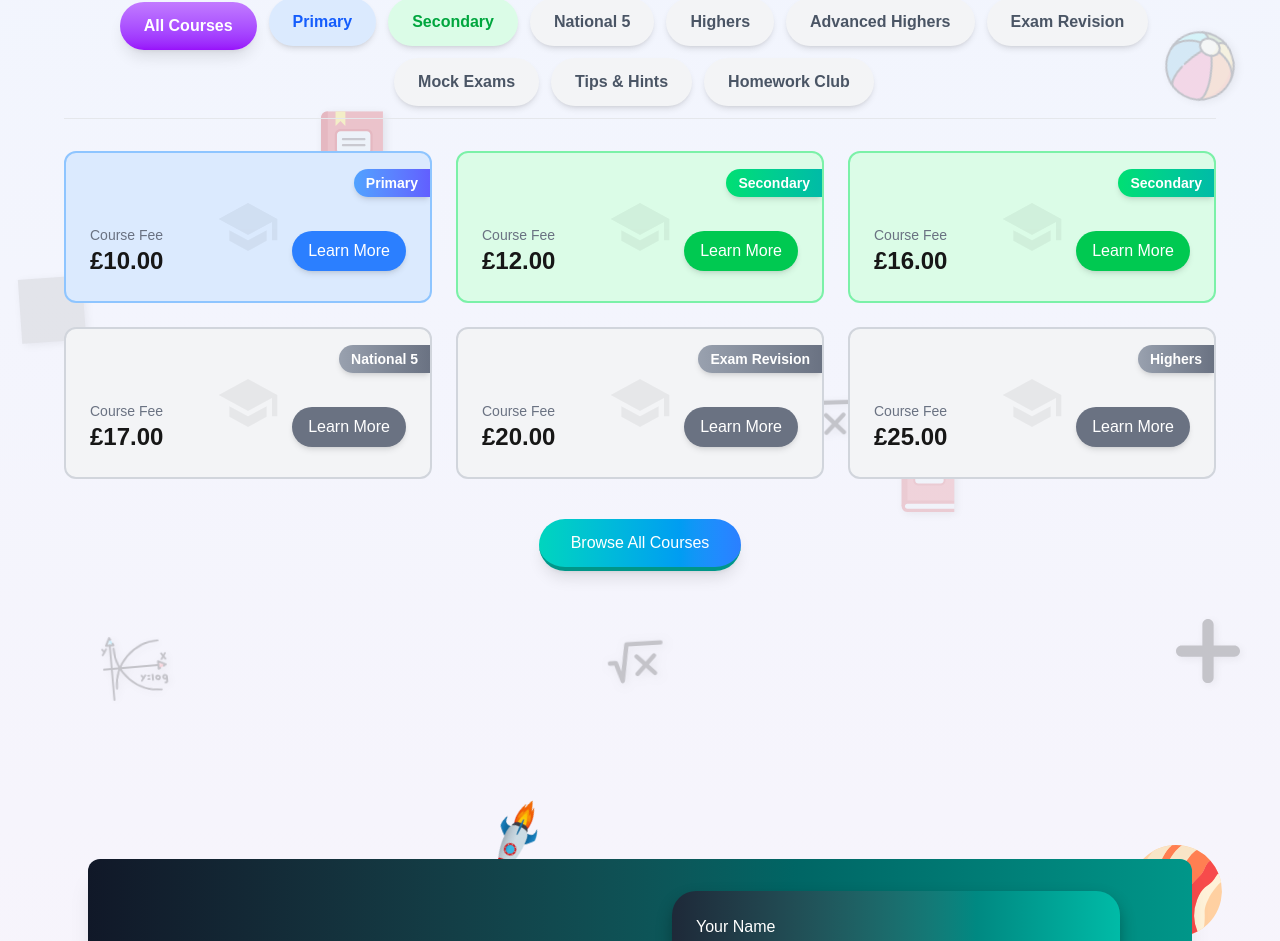
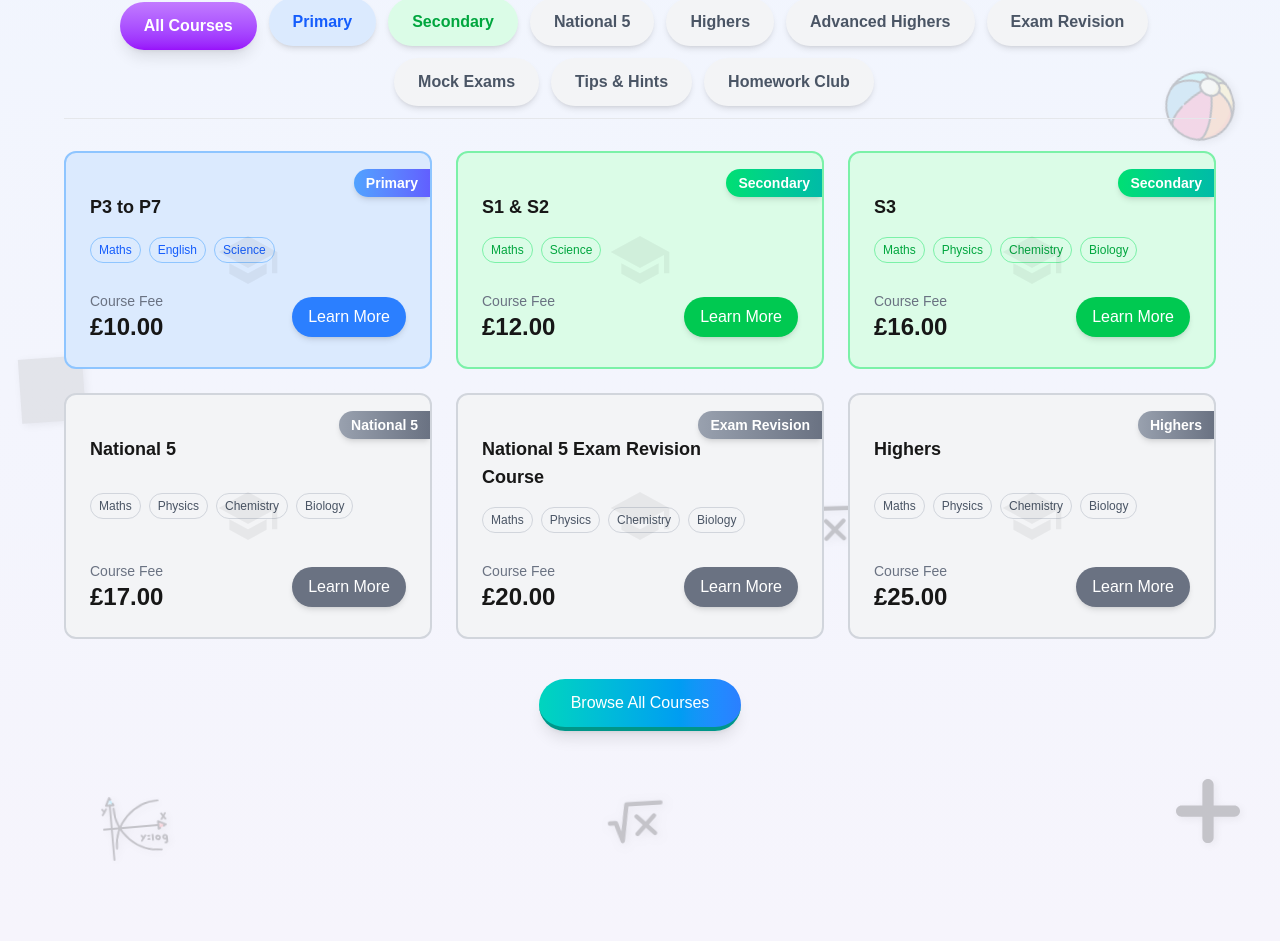
Before and after one commit to MoyasiGinko/iLearners-Hub, a Next.js app: page / in a window 1280 px wide. Shown: the part 3771-4712 px from the top of the page. Built offline with nearby package versions, Linux system fonts and the light colour scheme; grey boxes are pictures that could not be loaded.

Commit message:
update the titles

```diff
--- a/components/courses/course/CourseDetails.tsx
+++ b/components/courses/course/CourseDetails.tsx
@@ -102,7 +102,7 @@ const CourseDetailsPage = () => {
           <div className="relative h-64 md:h-80 bg-gray-200">
             <img
               src="/images/courses/c1.jpg"
-              alt={course.title}
+              alt={course.short_title}
               className="object-cover w-full h-full"
             />
             <div className="absolute bottom-0 left-0 right-0 bg-gradient-to-t from-indigo-600/80 to-transparent p-6">
@@ -113,7 +113,7 @@ const CourseDetailsPage = () => {
                 <span className="text-2xl">✨</span>
               </div>
               <h1 className="text-3xl md:text-4xl font-bold text-white">
-                {course.title}
+                {course.long_title}
               </h1>
             </div>
           </div>
@@ -285,7 +285,7 @@ const CourseDetailsPage = () => {
                   <div className="relative h-48 bg-gray-200">
                     <img
                       src={similarCourse.Image}
-                      alt={similarCourse.title}
+                      alt={similarCourse.short_title}
                       className="object-cover w-full h-full"
                     />
                     <div className="absolute top-0 right-0 bg-yellow-400 text-indigo-700 px-3 py-1 m-3 rounded-full text-sm font-bold">
@@ -295,7 +295,7 @@ const CourseDetailsPage = () => {
                   <div className="p-5 flex flex-col flex-grow">
                     <p className="text-indigo-600">{similarCourse.rate}</p>
                     <h3 className="text-xl mb-4 leading-tight tracking-tight font-bold text-indigo-700">
-                      {similarCourse.title}
+                      {similarCourse.short_title}
                     </h3>
                     <div className="mt-auto flex  justify-between items-center">
                       <h3 className="inline-block text-left text-xl  text-indigo-600 font-bold rounded-full transition-all">
--- a/components/courses/course/index.tsx
+++ b/components/courses/course/index.tsx
@@ -91,7 +91,7 @@ const CoursePage = () => {
                   <div className="relative h-48 bg-gray-200">
                     <img
                       src={course.Image}
-                      alt={course.title}
+                      alt={course.short_title}
                       className="object-cover w-full h-full"
                     />
                     <div className="absolute top-0 right-0 bg-yellow-400 text-indigo-700 px-3 py-1 m-3 rounded-full text-sm font-bold">
@@ -101,7 +101,7 @@ const CoursePage = () => {
                   <div className="p-5 flex flex-col flex-grow">
                     {/* <p className="text-indigo-600">{course.rate}</p> */}
                     <h3 className="text-xl mb-4 leading-tight tracking-tight font-bold text-indigo-700">
-                      {course.title}
+                      {course.short_title}
                     </h3>
                     <div className="mt-auto flex  justify-between items-center">
                       <h3 className="inline-block text-left text-lg  text-indigo-600 font-bold rounded-full transition-all">
--- a/components/main/courses/index.tsx
+++ b/components/main/courses/index.tsx
@@ -159,20 +159,10 @@ const categoryColors = {
 
 const MiniCourseTablet = () => {
   const [selectedCategory, setSelectedCategory] = useState("All");
-  interface Course {
-    id: number; // Match the type from courseData
-    title: string;
-    category: string;
-    subjects?: string[];
-    rate?: string;
-    duration?: string;
-    sessions?: string;
-    fee?: string;
-    discount?: string;
-    action?: string;
-  }
-
-  const [filteredCourses, setFilteredCourses] = useState<Course[]>([]);
+  // Use the Course type imported from courseData rather than defining a local interface
+  const [filteredCourses, setFilteredCourses] = useState<(typeof courses)[0][]>(
+    []
+  );
   const [activeTab, setActiveTab] = useState(0);
 
   useEffect(() => {
@@ -470,8 +460,22 @@ const MiniCourseTablet = () => {
                   {/* Card content */}
                   <div className="p-6 pt-10 pb-0 flex-grow">
                     <h3 className="text-lg font-bold mb-2 pr-20">
-                      {course.title}
+                      {course.short_title}
                     </h3>
+                  </div>
+
+                  {/* Course details - Subject list */}
+                  <div className="p-6 pt-2 pb-1 flex-grow">
+                    <div className="flex flex-wrap gap-2">
+                      {course.subjects?.map((subject, idx) => (
+                        <span
+                          key={idx}
+                          className={`text-xs px-2 py-1 rounded-full ${colorScheme.bg} ${colorScheme.text} border ${colorScheme.border}`}
+                        >
+                          {subject}
+                        </span>
+                      ))}
+                    </div>
                   </div>
 
                   {/* Price and action button */}
```
